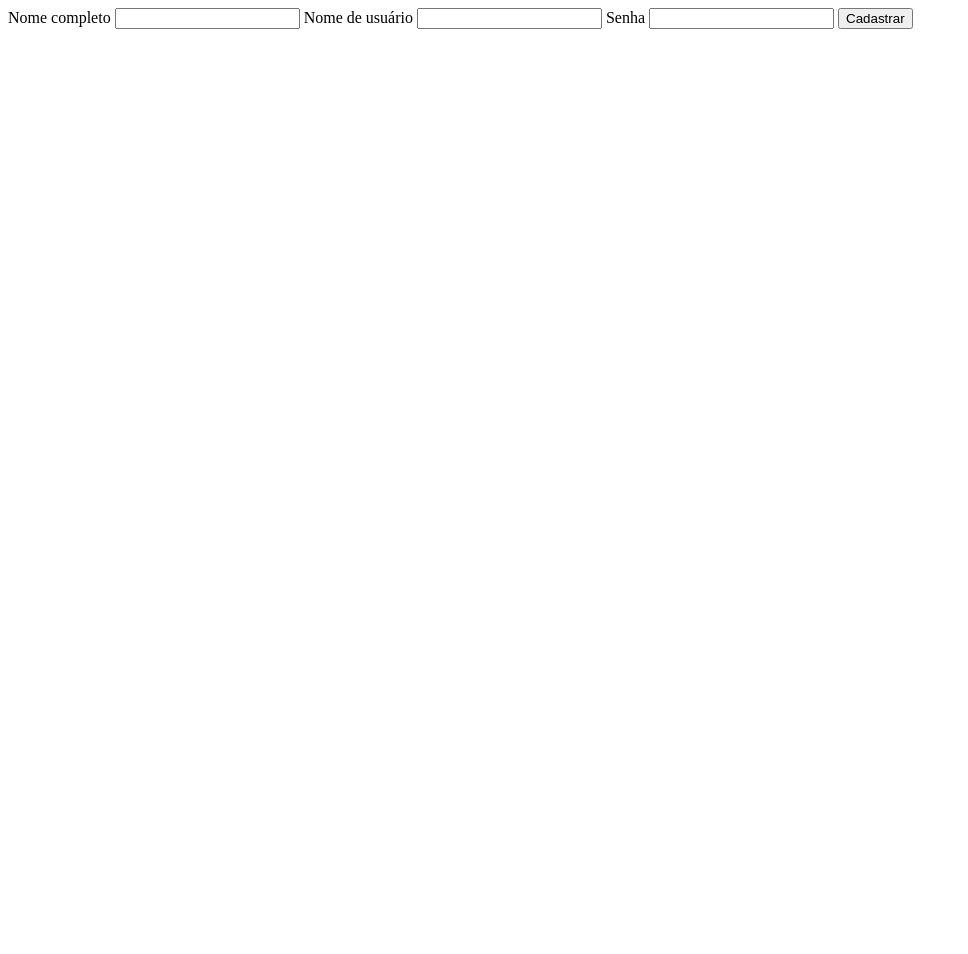
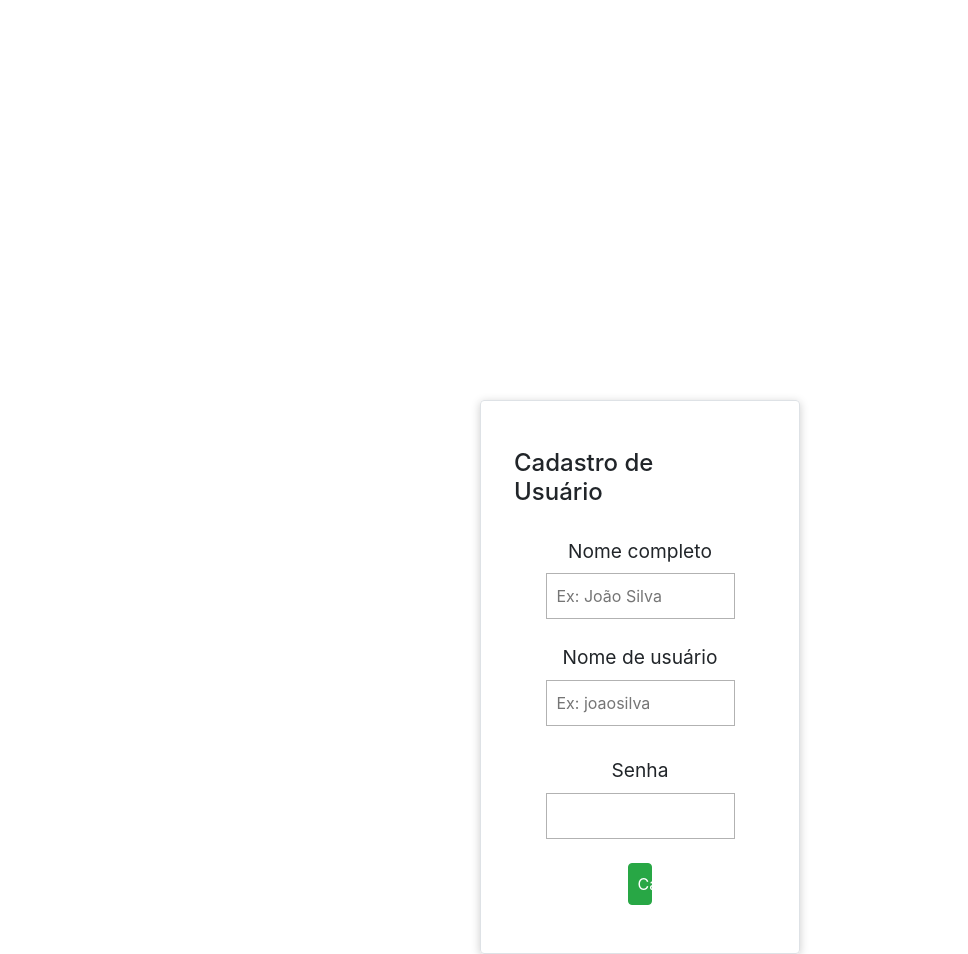
Before and after one commit to shl0mo/Dashboard_Relatorios-PHP_Bootstrap, a PHP site: page /Relatorios/cadastro.php in a window 1280 px wide. Shown: the whole page, without its empty margins (0-968 px from the left). Before the commit the page ends 29 px from the top, so only its background shows below. Run offline with PHP 8.4, Linux system fonts and the light colour scheme; some libraries are stand-ins or nearby versions.

Commit message:
Página cadastro - 2

```diff
--- a/cadastro.php
+++ b/cadastro.php
@@ -3,19 +3,41 @@
 ?>
 <html>
 <head>
-
+	<meta charset="UTF-8"/>
+	<meta http-equiv="Content-Type" content="text/html;charset=utf-8"/>
+	<script src="https://code.jquery.com/jquery-3.3.1.js" integrity="sha256-2Kok7MbOyxpgUVvAk/HJ2jigOSYS2auK4Pfzbm7uH60=" crossorigin="anonymous"></script>
+	<link rel="stylesheet" href="https://maxcdn.bootstrapcdn.com/bootstrap/4.0.0/css/bootstrap.min.css" integrity="sha384-Gn5384xqQ1aoWXA+058RXPxPg6fy4IWvTNh0E263XmFcJlSAwiGgFAW/dAiS6JXm" crossorigin="anonymous">
+	<script src="https://unpkg.com/jspdf@latest/dist/jspdf.umd.min.js"></script>
+	<link rel="stylesheet" href="./css/style.css"/>
 </head>
 <body>
-	<div class="main-container-register">
-		<form method="POST">
-			<label for="input-name" placeholder="Ex: João Silva">Nome completo</label>
-				<input id="input-name" name="name" type="text"/>
-			<label for="input-username" placeholder="Ex: joaosilva">Nome de usuário</label>
-				<input id="input-username" name="username" type="text">
-			<label for="input-password">Senha</label>
-				<input id="input-password" name="password" type="text"/>
-			<button type="submit">Cadastrar</button>
-		</form>
+	<div class="main-container-register container w-25 flex  p-5 border rounded">
+		<div class="row w-100">
+			<h4 class="h4-register d-flex align-self-center">Cadastro de Usuário</h4>
+		</div>
+		<div class="row">
+			<form class="form-register" method="post" class="w-100 align-items-center d-flex">
+				<div>
+					<div class="d-flex flex-column align-items-center">
+						<label for="input-name" class="label-register">Nome completo</label>
+							<input id="input-name" class="w-75" name="name" type="text"  placeholder="Ex: João Silva"/>
+					</div>
+				</div>
+				<div class="d-flex flex-column align-items-center">
+						<label for="input-username"  class="label-register mt-4">Nome de usuário</label>
+							<input id="input-username" class="w-75" name="username" type="text" placeholder="Ex: joaosilva"/>
+				</div>
+				<div class="d-flex flex-column align-items-center">
+					<label for="input-password"  class="label-register">Senha</label>
+						<input id="input-password" class="w-75" name="password" type="text"/>
+				</div>
+				<div class="d-flex flex-column align-items-center mt-4">
+					<div class="w-25 flex align-self-center">
+						<button type="submit" class="btn btn-success w-100 p-2">Cadastrar</button>
+					</div>
+				</div>
+			</form>
+		</div>
 	</div>
 </body>
 </html>
--- a/css/style.css
+++ b/css/style.css
@@ -86,10 +86,28 @@ label {
 .main-container-login form {
 	display: flex;
 	flex-direction: column;
-	align-items: centeir;
+	align-items: center;
 }
 
 .main-container-login h4 {
 	position: relative;
 	margin: 0 auto;
 }
+
+.main-container-register {
+	position: relative;
+	top: 400px !important;
+	margin: 0 auto !important;
+	box-shadow: var(--box-shadow);
+}
+
+.main-container-register .form-register {
+	display: flex;
+	flex-direction: column;
+	align-items: center;
+}
+
+.main-container-register .h4-register {
+	position: relative;
+	margin: 0 auto;
+}
```
Also changed, not shown: 2 other files.
